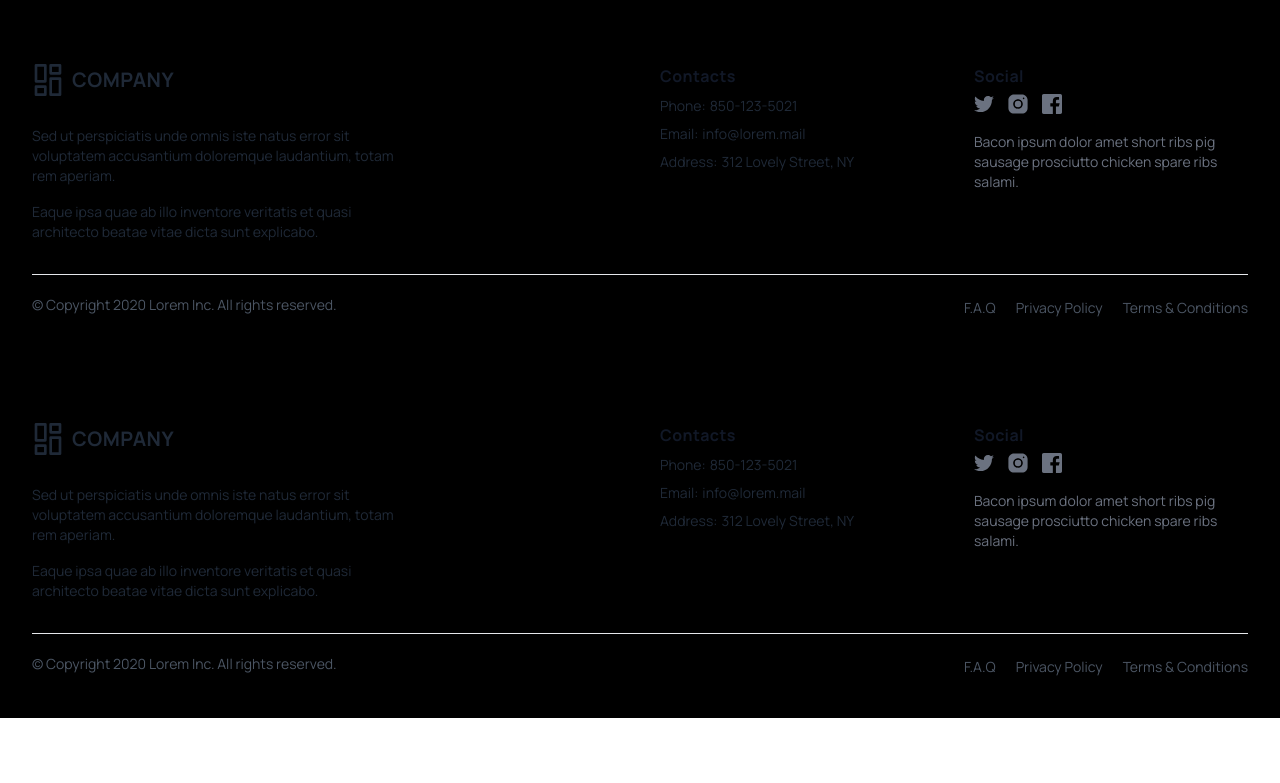
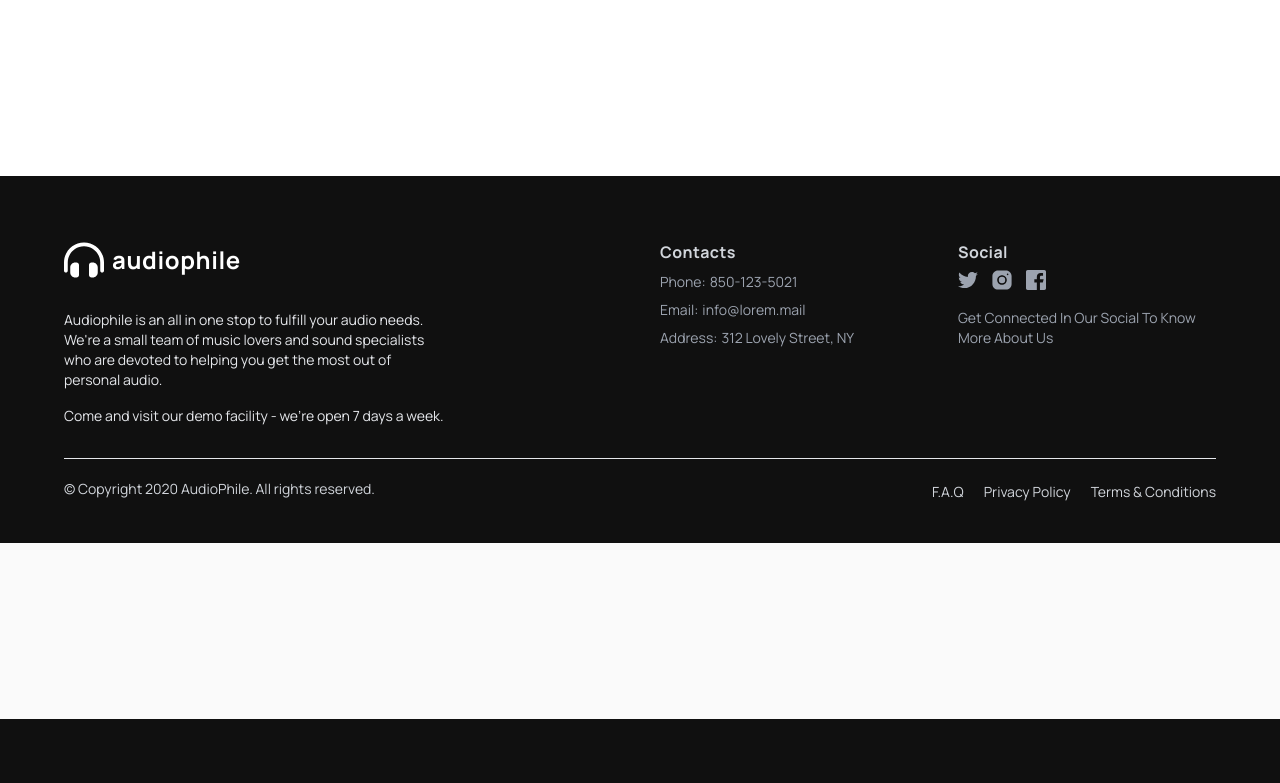
Before and after one commit to mohammadJahid8/audiophile, a React (Create React App) app: page /footer in a window 1280 px wide. Shown: the top 783 px of the page. Built offline with nearby package versions, Linux system fonts and the light colour scheme; a web font is replaced by a local one.

Commit message:
footer done

```diff
--- a/src/Pages/Shared/Footer.js
+++ b/src/Pages/Shared/Footer.js
@@ -1,53 +1,39 @@
 import React from 'react';
+import { faHeadphonesSimple } from "@fortawesome/free-solid-svg-icons";
+import { FontAwesomeIcon } from "@fortawesome/react-fontawesome";
 
 const Footer = () => {
     return (
         <div>
-            <div className="px-4 pt-16 mx-auto sm:max-w-xl md:max-w-full  md:px-24 lg:px-8 bg-black">
+            <div className="px-4 pt-16 mx-auto  md:max-w-full  md:px-16 lg:px-16 bg-[#101010] mt-44">
                 <div className="grid gap-10 row-gap-6 mb-8 sm:grid-cols-2 lg:grid-cols-4">
                     <div className="sm:col-span-2">
                         <a
                             href="/"
-                            aria-label="Go home"
+                            aria-label="Company"
                             title="Company"
-                            className="inline-flex items-center"
+                            class="inline-flex items-center text-white font-extrabold"
                         >
-                            <svg
-                                className="w-8 text-deep-purple-accent-400"
-                                viewBox="0 0 24 24"
-                                strokeLinejoin="round"
-                                strokeWidth="2"
-                                strokeLinecap="round"
-                                strokeMiterlimit="10"
-                                stroke="currentColor"
-                                fill="none"
-                            >
-                                <rect x="3" y="1" width="7" height="12" />
-                                <rect x="3" y="17" width="7" height="6" />
-                                <rect x="14" y="1" width="7" height="6" />
-                                <rect x="14" y="11" width="7" height="12" />
-                            </svg>
-                            <span className="ml-2 text-xl font-bold tracking-wide text-gray-800 uppercase">
-                                Company
+                            <FontAwesomeIcon icon={faHeadphonesSimple} className=" h-10" />
+                            <span class="ml-2 text-2xl tracking-wide">
+                                audiophile
                             </span>
                         </a>
                         <div className="mt-6 lg:max-w-sm">
-                            <p className="text-sm text-gray-800">
-                                Sed ut perspiciatis unde omnis iste natus error sit voluptatem
-                                accusantium doloremque laudantium, totam rem aperiam.
+                            <p className="text-sm text-gray-200">
+                                Audiophile is an all in one stop to fulfill your audio needs. We're a small team of music lovers and sound specialists who are devoted to helping you get the most out of personal audio.
                             </p>
-                            <p className="mt-4 text-sm text-gray-800">
-                                Eaque ipsa quae ab illo inventore veritatis et quasi architecto
-                                beatae vitae dicta sunt explicabo.
+                            <p className="mt-4 text-sm text-gray-200">
+                                Come and visit our demo facility - we’re open 7 days a week.
                             </p>
                         </div>
                     </div>
                     <div className="space-y-2 text-sm">
-                        <p className="text-base font-bold tracking-wide text-gray-900">
+                        <p className="text-base font-bold tracking-wide text-gray-300">
                             Contacts
                         </p>
-                        <div className="flex">
-                            <p className="mr-1 text-gray-800">Phone:</p>
+                        <div className="flex text-gray-400">
+                            <p className="mr-1 ">Phone:</p>
                             <a
                                 href="tel:850-123-5021"
                                 aria-label="Our phone"
@@ -57,8 +43,8 @@ const Footer = () => {
                                 850-123-5021
                             </a>
                         </div>
-                        <div className="flex">
-                            <p className="mr-1 text-gray-800">Email:</p>
+                        <div className="flex text-gray-400">
+                            <p className="mr-1 ">Email:</p>
                             <a
                                 href="mailto:info@lorem.mail"
                                 aria-label="Our email"
@@ -68,8 +54,8 @@ const Footer = () => {
                                 info@lorem.mail
                             </a>
                         </div>
-                        <div className="flex">
-                            <p className="mr-1 text-gray-800">Address:</p>
+                        <div className="flex text-gray-400">
+                            <p className="mr-1 ">Address:</p>
                             <a
                                 href="https://www.google.com/maps"
                                 target="_blank"
@@ -83,13 +69,13 @@ const Footer = () => {
                         </div>
                     </div>
                     <div>
-                        <span className="text-base font-bold tracking-wide text-gray-900">
+                        <span className="text-base font-bold tracking-wide text-gray-300">
                             Social
                         </span>
                         <div className="flex items-center mt-1 space-x-3">
                             <a
                                 href="/"
-                                className="text-gray-500 transition-colors duration-300 hover:text-deep-purple-accent-400"
+                                className="text-gray-400 transition-colors duration-100 hover:text-[#d87d4a]"
                             >
                                 <svg viewBox="0 0 24 24" fill="currentColor" className="h-5">
                                     <path d="M24,4.6c-0.9,0.4-1.8,0.7-2.8,0.8c1-0.6,1.8-1.6,2.2-2.7c-1,0.6-2,1-3.1,1.2c-0.9-1-2.2-1.6-3.6-1.6 c-2.7,0-4.9,2.2-4.9,4.9c0,0.4,0,0.8,0.1,1.1C7.7,8.1,4.1,6.1,1.7,3.1C1.2,3.9,1,4.7,1,5.6c0,1.7,0.9,3.2,2.2,4.1 C2.4,9.7,1.6,9.5,1,9.1c0,0,0,0,0,0.1c0,2.4,1.7,4.4,3.9,4.8c-0.4,0.1-0.8,0.2-1.3,0.2c-0.3,0-0.6,0-0.9-0.1c0.6,2,2.4,3.4,4.6,3.4 c-1.7,1.3-3.8,2.1-6.1,2.1c-0.4,0-0.8,0-1.2-0.1c2.2,1.4,4.8,2.2,7.5,2.2c9.1,0,14-7.5,14-14c0-0.2,0-0.4,0-0.6 C22.5,6.4,23.3,5.5,24,4.6z" />
@@ -97,7 +83,7 @@ const Footer = () => {
                             </a>
                             <a
                                 href="/"
-                                className="text-gray-500 transition-colors duration-300 hover:text-deep-purple-accent-400"
+                                className="text-gray-400 transition-colors duration-100 hover:text-[#d87d4a]"
                             >
                                 <svg viewBox="0 0 30 30" fill="currentColor" className="h-6">
                                     <circle cx="15" cy="15" r="4" />
@@ -106,28 +92,27 @@ const Footer = () => {
                             </a>
                             <a
                                 href="/"
-                                className="text-gray-500 transition-colors duration-300 hover:text-deep-purple-accent-400"
+                                className="text-gray-400 transition-colors duration-100 hover:text-[#d87d4a]"
                             >
                                 <svg viewBox="0 0 24 24" fill="currentColor" className="h-5">
                                     <path d="M22,0H2C0.895,0,0,0.895,0,2v20c0,1.105,0.895,2,2,2h11v-9h-3v-4h3V8.413c0-3.1,1.893-4.788,4.659-4.788 c1.325,0,2.463,0.099,2.795,0.143v3.24l-1.918,0.001c-1.504,0-1.795,0.715-1.795,1.763V11h4.44l-1,4h-3.44v9H22c1.105,0,2-0.895,2-2 V2C24,0.895,23.105,0,22,0z" />
                                 </svg>
                             </a>
                         </div>
-                        <p className="mt-4 text-sm text-gray-500">
-                            Bacon ipsum dolor amet short ribs pig sausage prosciutto chicken
-                            spare ribs salami.
+                        <p className="mt-4 text-sm text-gray-400">
+                            Get Connected In Our Social To Know More About Us
                         </p>
                     </div>
                 </div>
                 <div className="flex flex-col-reverse justify-between pt-5 pb-10 border-t lg:flex-row">
-                    <p className="text-sm text-gray-600">
-                        © Copyright 2020 Lorem Inc. All rights reserved.
+                    <p className="text-sm text-gray-300">
+                        © Copyright 2020 AudioPhile. All rights reserved.
                     </p>
                     <ul className="flex flex-col mb-3 space-y-2 lg:mb-0 sm:space-y-0 sm:space-x-5 sm:flex-row">
                         <li>
                             <a
                                 href="/"
-                                className="text-sm text-gray-600 transition-colors duration-300 hover:text-deep-purple-accent-400"
+                                className="text-sm text-gray-300 transition-colors duration-300 hover:text-deep-purple-accent-400"
                             >
                                 F.A.Q
                             </a>
@@ -135,7 +120,7 @@ const Footer = () => {
                         <li>
                             <a
                                 href="/"
-                                className="text-sm text-gray-600 transition-colors duration-300 hover:text-deep-purple-accent-400"
+                                className="text-sm text-gray-300 transition-colors duration-300 hover:text-deep-purple-accent-400"
                             >
                                 Privacy Policy
                             </a>
@@ -143,7 +128,7 @@ const Footer = () => {
                         <li>
                             <a
                                 href="/"
-                                className="text-sm text-gray-600 transition-colors duration-300 hover:text-deep-purple-accent-400"
+                                className="text-sm text-gray-300 transition-colors duration-300 hover:text-deep-purple-accent-400"
                             >
                                 Terms &amp; Conditions
                             </a>
```
